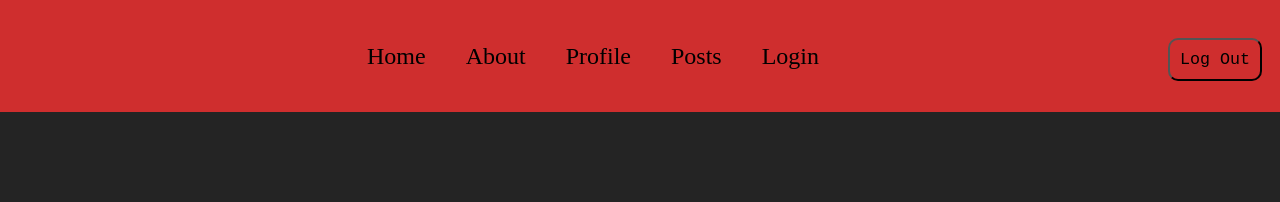
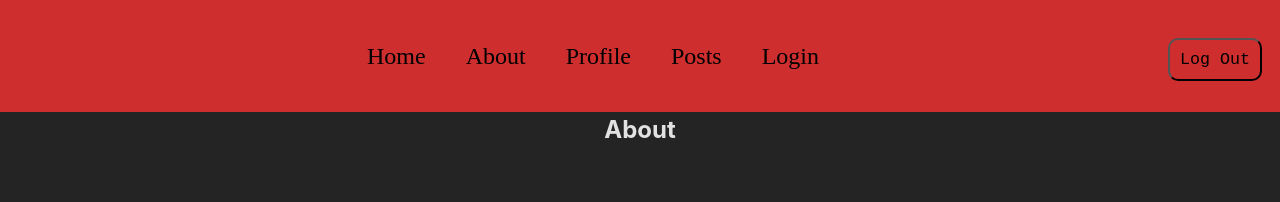
Before and after one commit to Block-30-Stranger-Things/Stranger-Things-Block-30, a React (Vite) app: page /about in a window 1280 px wide. Shown: the top 202 px of the page. Built offline with nearby package versions, Linux system fonts and the light colour scheme; a web font is replaced by a local one.

Commit message:
adding about page through react router

```diff
--- a/src/App.jsx
+++ b/src/App.jsx
@@ -1,5 +1,6 @@
 import "./App.css";
 import Home from "./components/Home";
+import About from "./components/About";
 import Login from "./components/Login";
 import Profile from "./components/Profile";
 import Posts from "./components/Posts";
@@ -34,10 +35,10 @@
 
       <Routes>
         <Route path="/" element={<Home />} />
+        <Route path="/about" element={<About />} />
+        <Route path="/profile" element={<Profile token={token} />} />
         <Route path="/register" element={<Register setToken={setToken} />} />
         <Route path="/login" element={<Login setToken={setToken} />} />
-        <Route path="/profile" element={<Profile token={token} />} />
-
         <Route path="/posts" element={<Posts />} />
         <Route path="/newPost" element={<NewPost />} />
       </Routes>
--- /dev/null
+++ b/src/components/About.jsx
@@ -0,0 +1,7 @@
+export default function About() {
+  return (
+    <div>
+      <h2>About</h2>
+    </div>
+  );
+}
```
